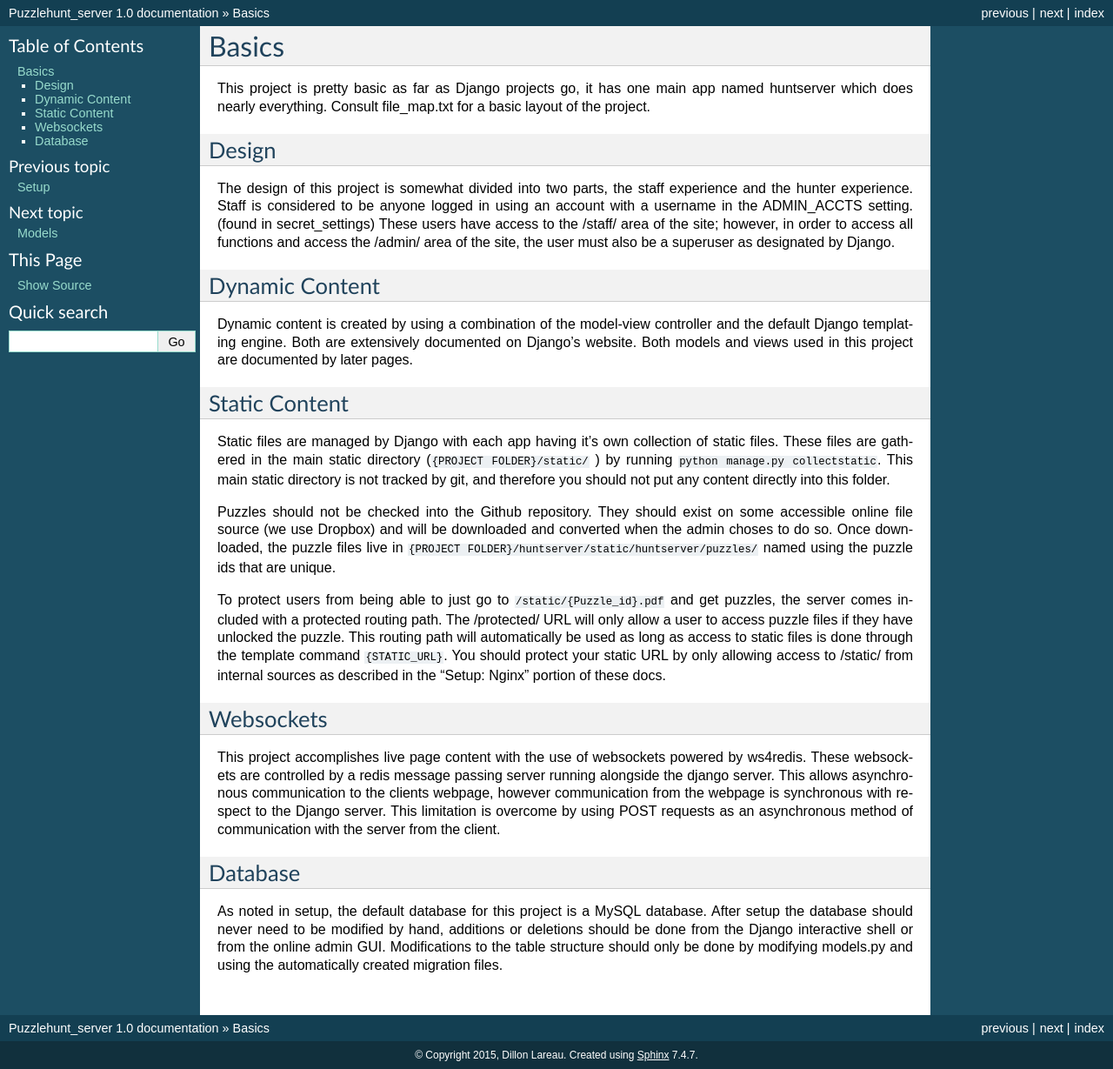
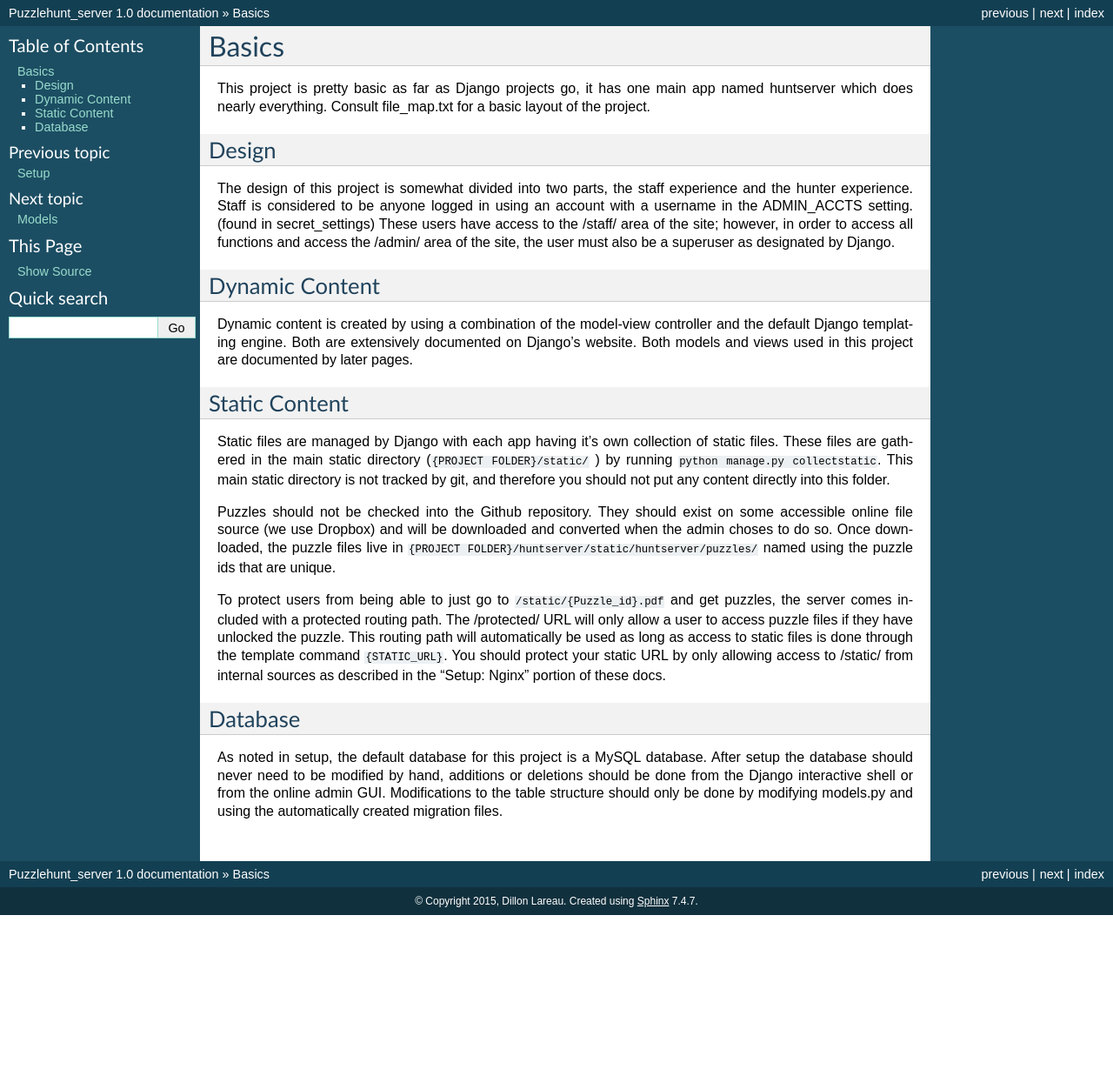
Before and after one commit to dlareau/puzzlehunt_server, a Sphinx documentation site: the page built from docs/basics.rst, in a window 1280 px wide. Shown: the whole page at 87% size. Built offline with Sphinx 7.4.7, drawn with Linux system fonts in a browser that asks for light colours; after the commit the page ends 1052 px from its top, so only the background shows below that.

Commit message:
updated docs

```diff
--- a/docs/basics.rst
+++ b/docs/basics.rst
@@ -43,14 +43,6 @@ is done through the template command ``{STATIC_URL}``.
 You should protect your static URL by only allowing access to /static/ from internal sources as
 described in the "Setup: Nginx" portion of these docs.
 
-Websockets
-----------
-This project accomplishes live page content with the use of websockets powered by ws4redis.
-These websockets are controlled by a redis message passing server running alongside the django server.
-This allows asynchronous communication to the clients webpage,
-however communication from the webpage is synchronous with respect to the Django server.
-This limitation is overcome by using POST requests as an asynchronous method of communication with the server from the client.
-
 Database
 --------
 As noted in setup, the default database for this project is a MySQL database.
```
Also changed, not shown: docs/setup.rst (+0 -10 lines).
